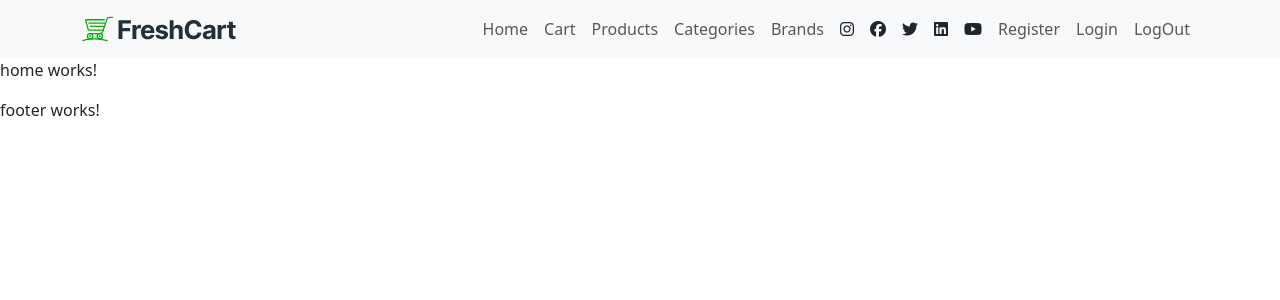
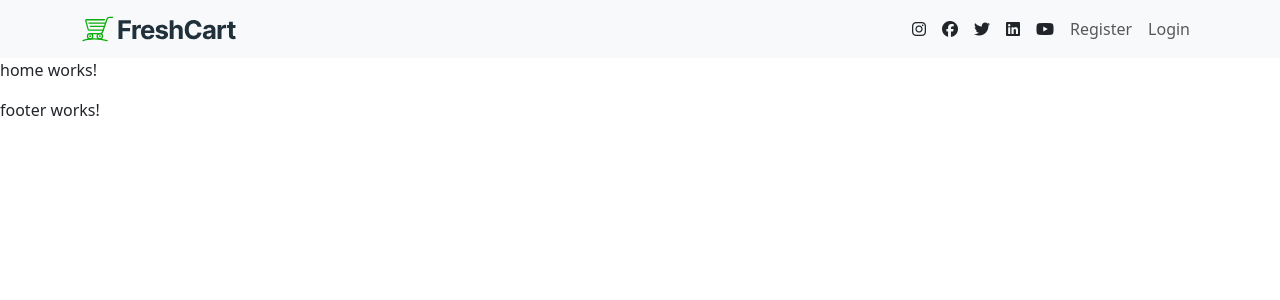
Before and after one commit to yasmeen-bashandy/E-Commerce-app, an Angular app: page /#/home in a window 1280 px wide. Shown: the top 300 px of the page. Built offline with nearby package versions, Linux system fonts and the light colour scheme; a web font is replaced by a local one.

Commit message:
add token

```diff
--- a/package.json
+++ b/package.json
@@ -20,6 +20,7 @@
     "@angular/router": "^16.2.0",
     "@fortawesome/fontawesome-free": "^6.4.2",
     "bootstrap": "^5.3.1",
+    "jwt-decode": "^3.1.2",
     "jwt-encode": "^1.0.1",
     "rxjs": "~7.8.0",
     "tslib": "^2.3.0",
--- a/src/app/navbar/navbar.component.html
+++ b/src/app/navbar/navbar.component.html
@@ -7,7 +7,7 @@
         <span class="navbar-toggler-icon"></span>
       </button>
       <div class="collapse navbar-collapse" id="navbarSupportedContent">
-        <ul class="navbar-nav me-auto mb-2 mb-lg-0">
+        <ul class="navbar-nav me-auto mb-2 mb-lg-0" *ngIf="isLoggedIn">
           <li class="nav-item text-capitalize  ">
             <a class="nav-link " aria-current="page" routerLink="home">home</a>
           </li>
@@ -35,13 +35,13 @@
             <i class="fab mx-2 fa-youtube"></i>
 
           </li>
-          <li class="nav-item text-capitalize ">
+          <li class="nav-item text-capitalize " *ngIf="!isLoggedIn">
             <a class="nav-link " aria-current="page" routerLink="signup">register</a>
           </li>
-          <li class="nav-item text-capitalize ">
+          <li class="nav-item text-capitalize " *ngIf="!isLoggedIn">
             <a class="nav-link " aria-current="page" routerLink="login">login</a>
           </li>
-          <li class="nav-item text-capitalize ">
+          <li class="nav-item text-capitalize " *ngIf="isLoggedIn">
             <a class="nav-link " aria-current="page">logOut</a>
           </li>
         </ul>
--- a/src/app/navbar/navbar.component.ts
+++ b/src/app/navbar/navbar.component.ts
@@ -1,4 +1,5 @@
 import { Component } from '@angular/core';
+import { AuthService } from 'src/core/services/auth.service';
 
 @Component({
   selector: 'app-navbar',
@@ -6,5 +7,20 @@ import { Component } from '@angular/core';
   styleUrls: ['./navbar.component.css']
 })
 export class NavbarComponent {
+  isLoggedIn:boolean=false
+
+  constructor(private _authService:AuthService){
+    // if (this._authService.userData!=null) {
+    //   this.isLoggedIn=true
+    // }else{
+    //   this.isLoggedIn=false
+    // }
+
+    this._authService.userData.subscribe((res)=>{
+      console.log(res);
+
+    })
+
+  }
 
 }
--- a/src/app/sign-in/sign-in.component.ts
+++ b/src/app/sign-in/sign-in.component.ts
@@ -39,6 +39,7 @@ export class SignInComponent {
           console.log(data);
           this.isLoading=false;
           localStorage.setItem("userToken",data.token)
+          this._authService.getUserData()
           this._router.navigate(['/home'])
 
         },
--- a/src/core/services/auth.service.ts
+++ b/src/core/services/auth.service.ts
@@ -1,16 +1,27 @@
 import { Injectable } from '@angular/core';
 import { HttpClient } from '@angular/common/http';
-import { Observable } from 'rxjs';
+import { BehaviorSubject, Observable } from 'rxjs';
+import jwtDecode from 'jwt-decode';
 
 @Injectable({
   providedIn: 'root'
 })
 export class AuthService {
 
+  //#BehaviorSubject >> ashan 2ader a3ml 3la var nafso subscribe
+  userData:BehaviorSubject<any>=new BehaviorSubject('')
+
+
   constructor(private _http:HttpClient) {  }
 
   getUserData(){
-    let encodedToken=localStorage.getItem('userToken');
+    let encodedToken=JSON.stringify(localStorage.getItem('userToken'));
+    let encoded=jwtDecode(encodedToken)
+
+    console.log(encoded);
+
+    this.userData.next(encoded)
+
 
 
   }
```
Also changed, not shown: 1 other file (tests, documents, lock files or other folders).
